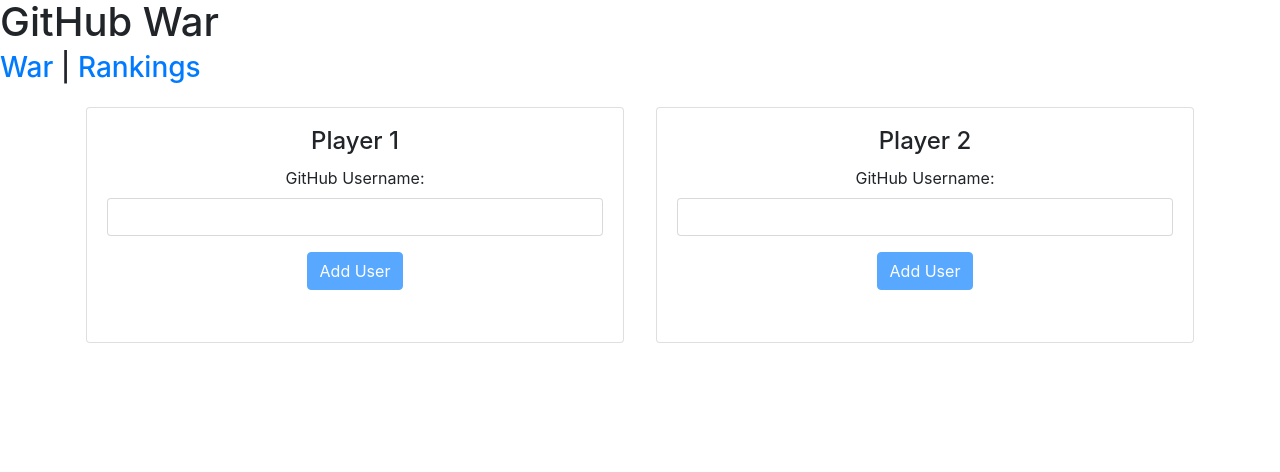
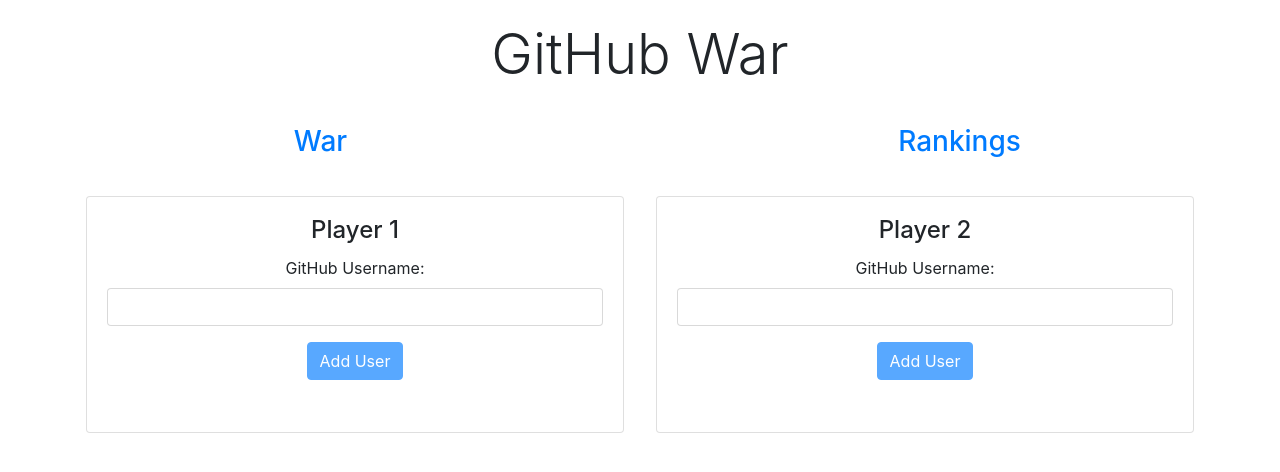
Before and after one commit to sajeetharan/GitWar, an Angular app in the folder public/: page /war in a window 1280 px wide. Shown: the top 472 px of the page. Built offline with nearby package versions, Linux system fonts and the light colour scheme.

Commit message:
re-styled war page

```diff
--- a/public/src/app/app.component.html
+++ b/public/src/app/app.component.html
@@ -1,7 +1,7 @@
-<h1>GitHub War</h1>
-<h3>
-  <a [routerLink]="['war']">War</a> |
-  <a [routerLink]="['rankings']">Rankings</a>
+<h1 class="display-4 text-center m-4">GitHub War</h1>
+<h3 class="conatiner row p-3">
+  <a class="col-6 text-center" [routerLink]="['war']">War</a>
+  <a class="col-6 text-center" [routerLink]="['rankings']">Rankings</a>
 </h3>
 
 <router-outlet></router-outlet>
--- a/public/src/app/war/war.component.html
+++ b/public/src/app/war/war.component.html
@@ -2,9 +2,8 @@
   <div class="row">
 
     <div class="col-6 p-3 text-center">
-      <div class="card">
-
-        <form *ngIf="!player1.isUser" (submit)="findUser(player1.username, 1)" class="card-body">
+      <div *ngIf="!player1.isUser" class="card">
+        <form (submit)="findUser(player1.username, 1)" class="card-body">
           <h4 class="card-title">Player 1</h4>
           <div *ngIf="!player1.isUser">
             <div class="form-group">
@@ -17,23 +16,20 @@
             </div>
           </div>
         </form>
+      </div>
 
-        <div *ngIf="player1.isUser">
+      <div *ngIf="player1.isUser" class="card w-75 m-auto">
         <img class="card-img-top" [src]="player1.imgURL" [alt]="player1.username">
         <div class="card-body">
-            <h4 class="card-title">{{ player1.username }}</h4>
-            <!-- <p class="card-text">This is a wider card with supporting text below as a natural lead-in to additional content. This content is a little bit longer.</p>
-            <p class="card-text"><small class="text-muted">Last updated 3 mins ago</small></p> -->
+          <h4 class="card-title text-center">{{ player1.username }}</h4>
         </div>
       </div>
 
     </div>
-    </div>
 
     <div class="col-6 p-3 text-center">
-      <div class="card">
-
-        <form *ngIf="!player2.isUser" (submit)="findUser(player2.username, 2)" class="card-body">
+      <div *ngIf="!player2.isUser" class="card">
+        <form (submit)="findUser(player2.username, 2)" class="card-body">
           <h4 class="card-title">Player 2</h4>
           <div *ngIf="!player2.isUser">
             <div class="form-group">
@@ -46,19 +42,16 @@
             </div>
           </div>
         </form>
+      </div>
 
-        <div *ngIf="player2.isUser">
+      <div *ngIf="player2.isUser" class="card w-75 m-auto">
         <img class="card-img-top" [src]="player2.imgURL" [alt]="player2.username">
         <div class="card-body">
-            <h4 class="card-title">{{ player2.username }}</h4>
-            <!-- <p class="card-text">This is a wider card with supporting text below as a natural lead-in to additional content. This content is a little bit longer.</p>
-            <p class="card-text"><small class="text-muted">Last updated 3 mins ago</small></p> -->
+          <h4 class="card-title text-center">{{ player2.username }}</h4>
         </div>
       </div>
 
     </div>
-    </div>
-
 
   </div>
 </div>
```
Also changed, not shown: 1 other file (tests, documents, lock files or other folders). Lines whose indentation alone changed are shown as unchanged.
